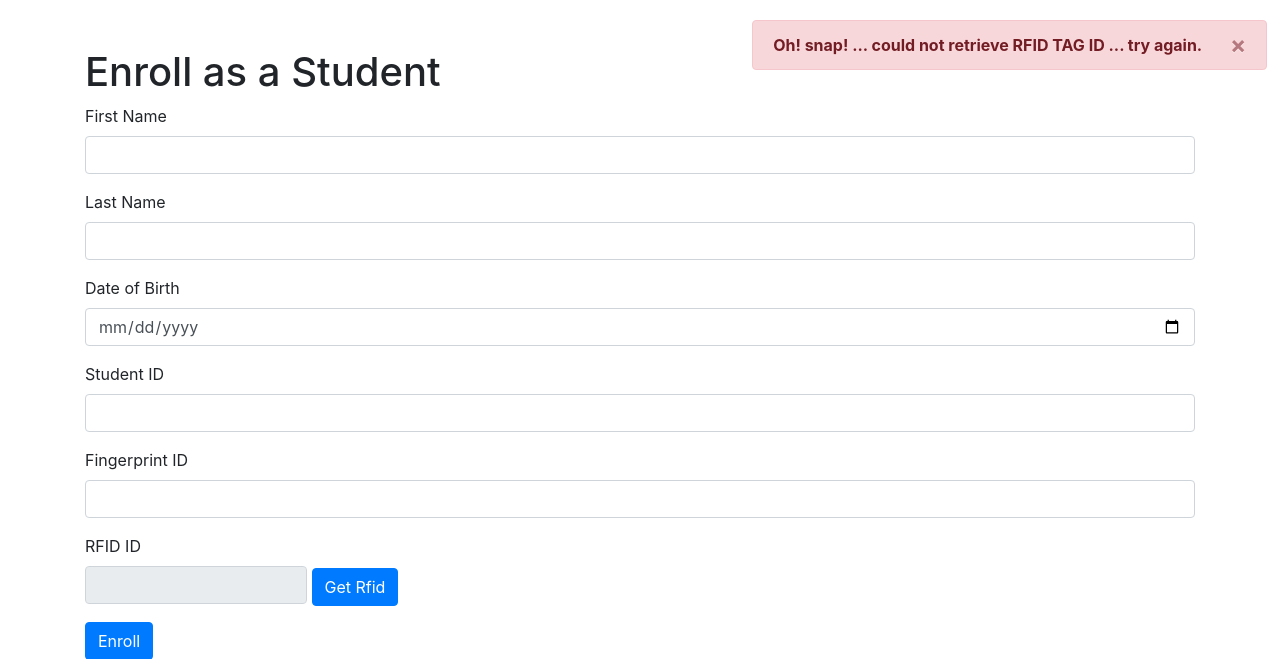
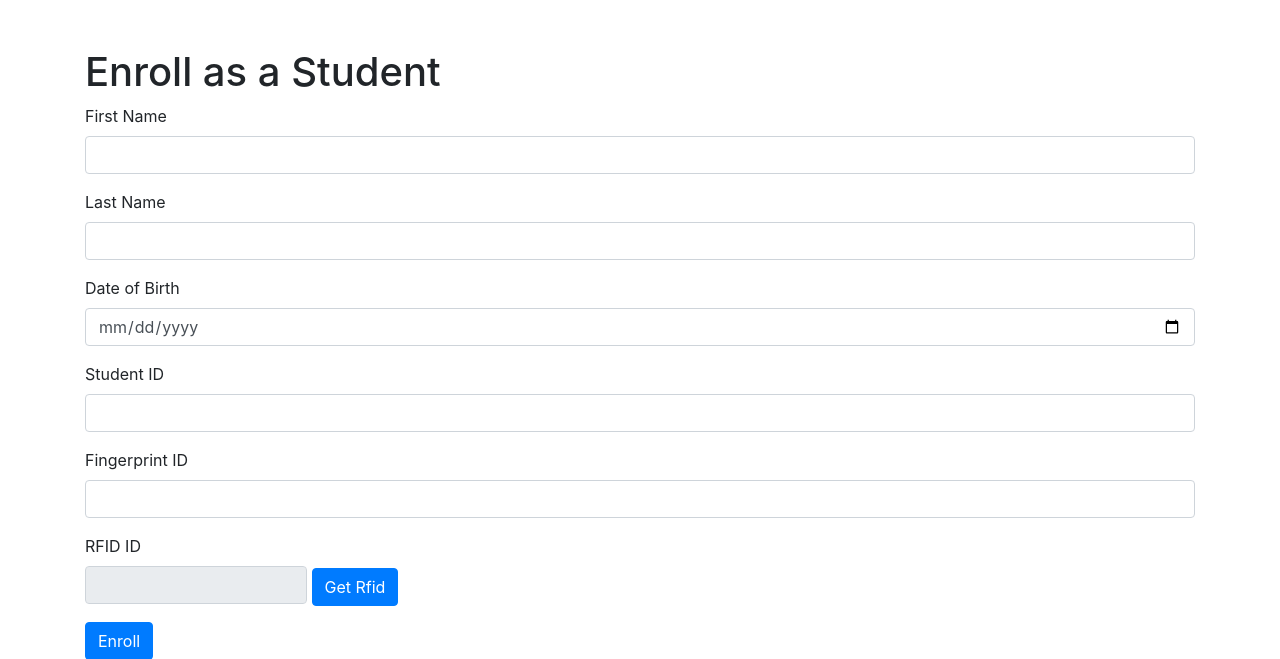
Before and after one commit to TEMHITHORPHE/_Rfid_attendance_system, a Django app: page /enroll/ in a window 1280 px wide. Shown: the top 659 px of the page. Run offline with Django 3.2, Linux system fonts and the light colour scheme; some libraries are stand-ins or nearby versions.

Commit message:
finalize RFID error handling

```diff
--- a/attendance/templates/enroll.html
+++ b/attendance/templates/enroll.html
@@ -45,10 +45,10 @@
 
     </div>
 
-    <div id="error" style="position: fixed; top: 20px; right: 1%; visibility: 0%;" class="alert alert-danger alert-dismissible fade show"
+    <div id="error" style="position: fixed; top: 20px; right: 1%; opacity: 0%;" class="alert alert-danger alert-dismissible fade show"
         role="alert">
         <strong>Oh! snap! ... could not retrieve RFID TAG ID ... try again.</strong>
-        <button type="button" class="close" data-dismiss="alert" aria-label="Close">
+        <button type="button" class="close" data-dismiss="alert" aria-label="Close" onclick="dismissError()">
             <span aria-hidden="true">&times;</span>
         </button>
     </div>
@@ -59,6 +59,7 @@
             console.log(res);
             if (res.status === 'false') {
                 showError();
+                setTimeout(() => dismissError(), 5000);
                 return;
             };
 
@@ -71,7 +72,7 @@
         }
 
         function dismissError(params) {
-            document.getElementById('error').style.visibility = '0%';
+            document.getElementById('error').style.opacity = '0%';
         }
     </script>
 </body>
```
